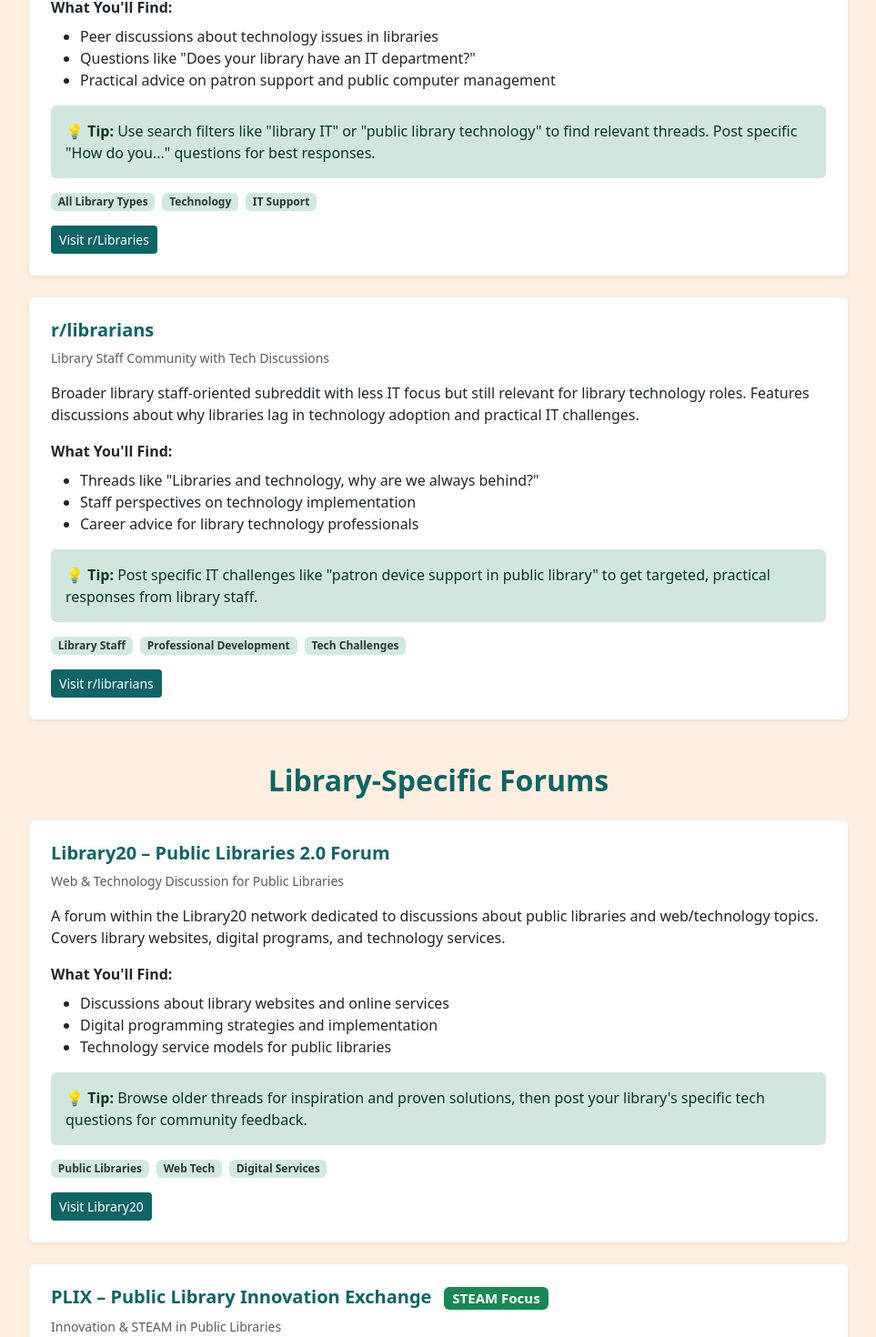
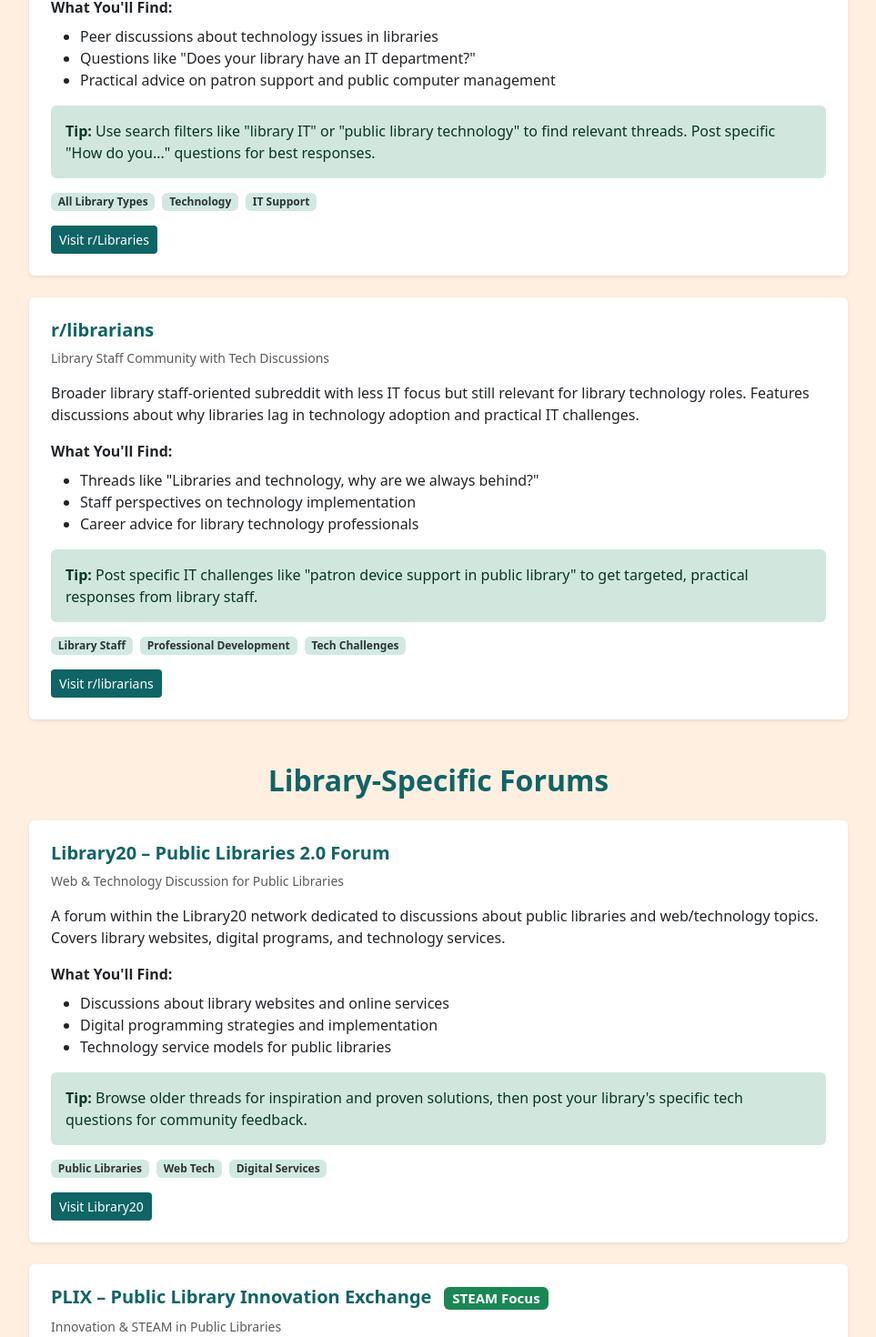
Before and after one commit to Freewareforlibraries-org/freewareforlibraries, a Next.js app: page /community-resources/community-forums in a window 1280 px wide. Shown: the part 672-2142 px from the top of the page at 91% size, without its empty margins (158-1121 px from the left). Built offline with nearby package versions, Linux system fonts and the light colour scheme.

Commit message:
cleaned up bloat you know you know

```diff
--- a/app/community-resources/community-forums/page.tsx
+++ b/app/community-resources/community-forums/page.tsx
@@ -39,7 +39,7 @@
                 <li>Practical advice on patron support and public computer management</li>
               </ul>
               <div className="alert alert-success border-0 mb-3">
-                <p className="mb-0"><strong>💡 Tip:</strong> Use search filters like "library IT" or "public library technology" to find relevant threads. Post specific "How do you..." questions for best responses.</p>
+                <p className="mb-0"><strong> Tip:</strong> Use search filters like "library IT" or "public library technology" to find relevant threads. Post specific "How do you..." questions for best responses.</p>
               </div>
               <div className="d-flex gap-2 flex-wrap mb-3">
                 <span className="badge bg-teal-light text-teal-dark">All Library Types</span>
@@ -62,7 +62,7 @@
                 <li>Career advice for library technology professionals</li>
               </ul>
               <div className="alert alert-success border-0 mb-3">
-                <p className="mb-0"><strong>💡 Tip:</strong> Post specific IT challenges like "patron device support in public library" to get targeted, practical responses from library staff.</p>
+                <p className="mb-0"><strong> Tip:</strong> Post specific IT challenges like "patron device support in public library" to get targeted, practical responses from library staff.</p>
               </div>
               <div className="d-flex gap-2 flex-wrap mb-3">
                 <span className="badge bg-teal-light text-teal-dark">Library Staff</span>
@@ -92,7 +92,7 @@
                 <li>Technology service models for public libraries</li>
               </ul>
               <div className="alert alert-success border-0 mb-3">
-                <p className="mb-0"><strong>💡 Tip:</strong> Browse older threads for inspiration and proven solutions, then post your library's specific tech questions for community feedback.</p>
+                <p className="mb-0"><strong> Tip:</strong> Browse older threads for inspiration and proven solutions, then post your library's specific tech questions for community feedback.</p>
               </div>
               <div className="d-flex gap-2 flex-wrap mb-3">
                 <span className="badge bg-teal-light text-teal-dark">Public Libraries</span>
@@ -117,7 +117,7 @@
                 <li>Library staff experiences with STEAM education</li>
               </ul>
               <div className="alert alert-success border-0 mb-3">
-                <p className="mb-0"><strong>💡 Tip:</strong> Perfect if your IT role intersects with maker labs, digital inclusion programs, or innovative technology services. Rich resource for creative tech implementations.</p>
+                <p className="mb-0"><strong> Tip:</strong> Perfect if your IT role intersects with maker labs, digital inclusion programs, or innovative technology services. Rich resource for creative tech implementations.</p>
               </div>
               <div className="d-flex gap-2 flex-wrap mb-3">
                 <span className="badge bg-teal-light text-teal-dark">Maker Spaces</span>
@@ -149,7 +149,7 @@
                 <li>Announcements of resources, webinars, and professional development</li>
               </ul>
               <div className="alert alert-success border-0 mb-3">
-                <p className="mb-0"><strong>💡 Tip:</strong> Join relevant sections like CORE (library technology) or PLA (public libraries) to receive targeted postings and participate in specialized discussions.</p>
+                <p className="mb-0"><strong> Tip:</strong> Join relevant sections like CORE (library technology) or PLA (public libraries) to receive targeted postings and participate in specialized discussions.</p>
               </div>
               <div className="d-flex gap-2 flex-wrap mb-3">
                 <span className="badge bg-teal-light text-teal-dark">Professional Association</span>
@@ -172,7 +172,7 @@
                 <li>International standards and best practices</li>
               </ul>
               <div className="alert alert-success border-0 mb-3">
-                <p className="mb-0"><strong>💡 Tip:</strong> Excellent for benchmarking your library's IT practices against global standards. Subscribe to gain international perspectives on common challenges.</p>
+                <p className="mb-0"><strong> Tip:</strong> Excellent for benchmarking your library's IT practices against global standards. Subscribe to gain international perspectives on common challenges.</p>
               </div>
               <div className="d-flex gap-2 flex-wrap mb-3">
                 <span className="badge bg-teal-light text-teal-dark">International</span>
@@ -195,7 +195,7 @@
                 <li>Real-world experiences from library practitioners</li>
               </ul>
               <div className="alert alert-success border-0 mb-3">
-                <p className="mb-0"><strong>💡 Tip:</strong> Excellent for public library context rather than academic libraries. Great community for questions about patron-facing technology and public services.</p>
+                <p className="mb-0"><strong> Tip:</strong> Excellent for public library context rather than academic libraries. Great community for questions about patron-facing technology and public services.</p>
               </div>
               <div className="d-flex gap-2 flex-wrap mb-3">
                 <span className="badge bg-teal-light text-teal-dark">Public Libraries</span>
@@ -218,7 +218,7 @@
                 <li>Library-specific technical implementations</li>
               </ul>
               <div className="alert alert-success border-0 mb-3">
-                <p className="mb-0"><strong>💡 Tip:</strong> If your role covers library system infrastructure or integrated library systems (ILS), these technical lists provide deep expertise and troubleshooting support.</p>
+                <p className="mb-0"><strong> Tip:</strong> If your role covers library system infrastructure or integrated library systems (ILS), these technical lists provide deep expertise and troubleshooting support.</p>
               </div>
               <div className="d-flex gap-2 flex-wrap mb-3">
                 <span className="badge bg-teal-light text-teal-dark">Technical</span>
@@ -248,7 +248,7 @@
                 <li>Implementation challenges and solutions</li>
               </ul>
               <div className="alert alert-success border-0 mb-3">
-                <p className="mb-0"><strong>💡 Tip:</strong> Use for technical solution ideas and OS implementation strategies rather than library-community discussion. Search for "library" or "public computer" threads.</p>
+                <p className="mb-0"><strong> Tip:</strong> Use for technical solution ideas and OS implementation strategies rather than library-community discussion. Search for "library" or "public computer" threads.</p>
               </div>
               <div className="d-flex gap-2 flex-wrap mb-3">
                 <span className="badge bg-teal-light text-teal-dark">Linux</span>
@@ -271,7 +271,7 @@
                 <li>Public library event ideas using Raspberry Pi</li>
               </ul>
               <div className="alert alert-success border-0 mb-3">
-                <p className="mb-0"><strong>💡 Tip:</strong> Extremely useful if you manage or plan library IT/maker-space programs. Search for "library" to find relevant discussions and project ideas.</p>
+                <p className="mb-0"><strong> Tip:</strong> Extremely useful if you manage or plan library IT/maker-space programs. Search for "library" to find relevant discussions and project ideas.</p>
               </div>
               <div className="d-flex gap-2 flex-wrap mb-3">
                 <span className="badge bg-teal-light text-teal-dark">Maker Spaces</span>
@@ -282,21 +282,6 @@
             </div>
           </div>
 
-          {/* Getting Started Guide */}
-          <div className="mb-5">
-            <div className="alert alert-primary border-0 shadow-sm">
-              <h4 className="alert-heading text-teal-mid fw-bold">
-                <i className="bi bi-lightbulb"></i> Getting Started with Library Tech Communities
-              </h4>
-              <hr />
-              <p className="mb-2"><strong>For Quick Questions:</strong> Start with Reddit communities (r/Libraries, r/librarians) for fast, informal responses.</p>
-              <p className="mb-2"><strong>For Professional Development:</strong> Join ALA discussion lists and follow PUBLIB for in-depth professional discussions.</p>
-              <p className="mb-2"><strong>For Technical Deep Dives:</strong> Subscribe to specialized mailing lists and tech-specific forums based on your infrastructure needs.</p>
-              <p className="mb-2"><strong>For Innovation & Maker Spaces:</strong> Engage with PLIX and Raspberry Pi communities for creative technology implementations.</p>
-              <p className="mb-0"><strong>For Global Perspectives:</strong> Follow IFLA lists to benchmark against international library technology standards.</p>
-            </div>
-          </div>
-
         </div>
       </div>
     </div>
```
